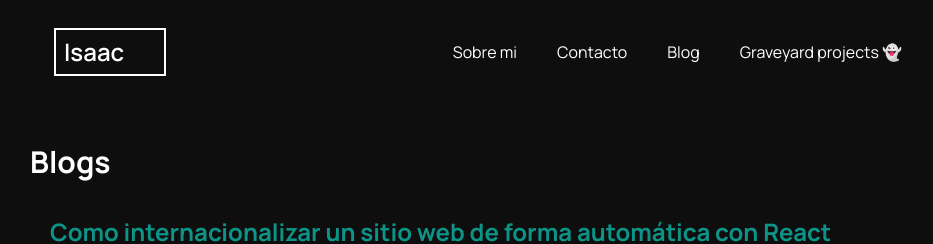
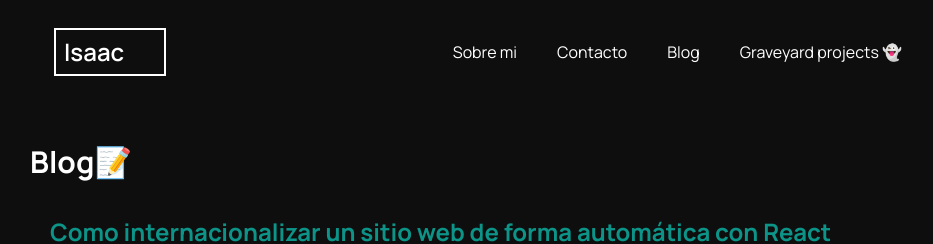
Before and after one commit to BigDog1400/personal-site, a Next.js app: page /blog in a window 1280 px wide. Shown: the top 244 px of the page, without its empty margins (162-1095 px from the left). Built offline with nearby package versions, Linux system fonts and the light colour scheme.

Commit message:
feat: add emoji

```diff
--- a/pages/blog/index.tsx
+++ b/pages/blog/index.tsx
@@ -32,7 +32,10 @@ function BlogPage({
   return (
     <CommonLayoutPage>
       <div className="max-w-4xl mx-auto flex flex-col pt-4 sm:pt-10  md:px-0 px-5">
-        <h1 className="text-3xl text-white font-bold">Blogs</h1>
+        <h1 className="text-3xl text-white font-bold">
+          Blog
+          <span className="text-teal-600">📝</span>
+        </h1>
         <div className="pt-4">
           {posts.map((post) => (
             <Link prefetch href={`/blog/${post.slug}`} key={post.slug}>
```
